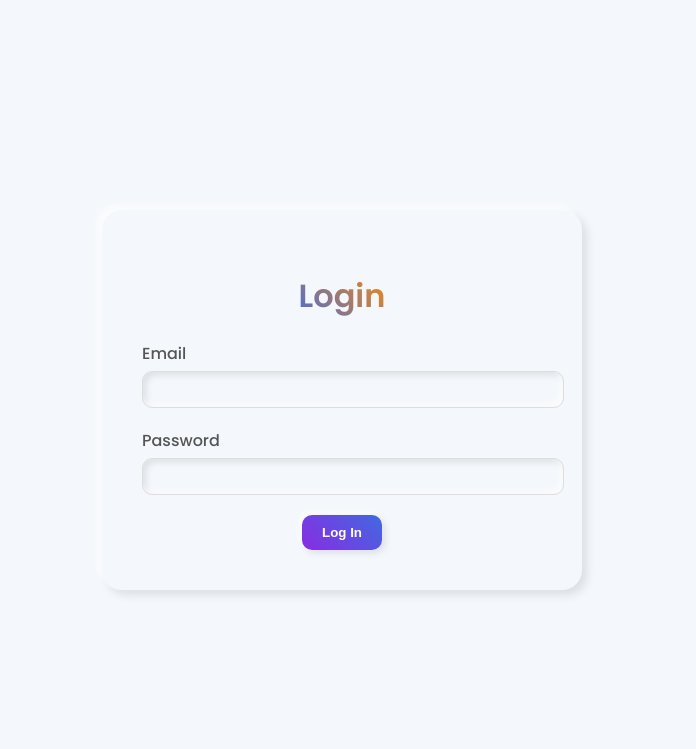
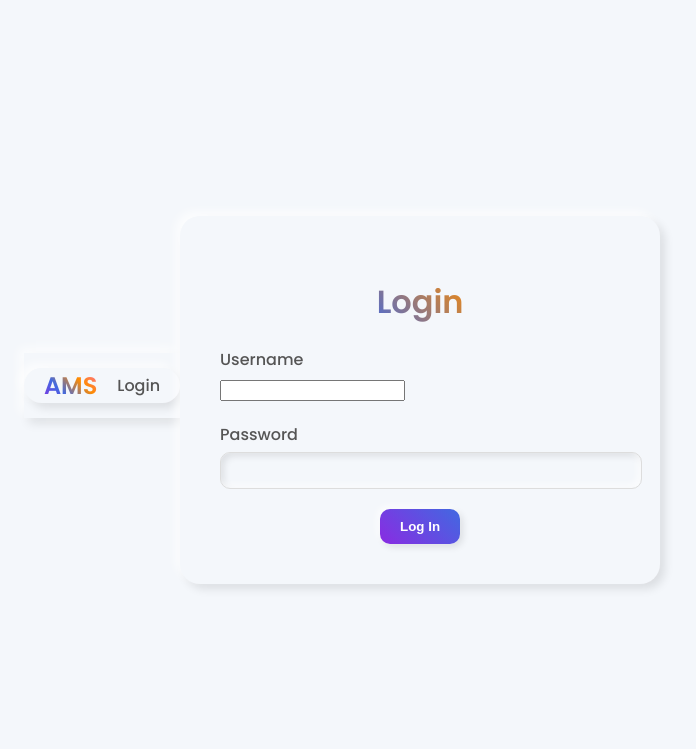
Before and after one commit to Yameen-Shaikh/AttendanceManagementSystem, a Django app: page /login/ in a window 1280 px wide. Shown: the top 749 px of the page, without its empty margins (298-994 px from the left). Run offline with Django 5.2, Linux system fonts and the light colour scheme.

Commit message:
Login issue resolved and html pages linked

```diff
--- a/ams/settings.py
+++ b/ams/settings.py
@@ -121,9 +121,7 @@
 
 STATIC_URL = 'static/'
 
-STATICFILES_DIRS = [
-    BASE_DIR / "static",
-]
+
 
 # Default primary key field type
 # https://docs.djangoproject.com/en/5.2/ref/settings/#default-auto-field
--- a/static/css/style.css
+++ b/core/static/css/style.css
@@ -95,3 +95,93 @@
     font-weight: 600;
     box-shadow: -3px -3px 7px rgba(255, 255, 255, 0.7), 3px 3px 7px rgba(0, 0, 0, 0.1);
 }
+
+.btn-secondary {
+    background: #F4F7FB;
+    color: #333;
+    padding: 10px 20px;
+    border: 1px solid #ddd;
+    border-radius: 10px;
+    cursor: pointer;
+    font-weight: 600;
+    box-shadow: -3px -3px 7px rgba(255, 255, 255, 0.7), 3px 3px 7px rgba(0, 0, 0, 0.1);
+}
+
+.progress-bar {
+    background: #E0E0E0;
+    border-radius: 10px;
+    overflow: hidden;
+    width: 100%;
+    height: 20px;
+    margin-top: 10px;
+}
+
+.progress {
+    background: linear-gradient(45deg, #8A2BE2, #4169E1);
+    height: 100%;
+}
+
+.messages {
+    list-style: none;
+    padding: 0;
+    margin: 0 0 20px 0;
+}
+
+.messages .error {
+    color: #dc3545;
+    background-color: #f8d7da;
+    border-color: #f5c6cb;
+    padding: 10px;
+    border-radius: 5px;
+}
+
+.navbar {
+    background: #F4F7FB;
+    padding: 15px 0;
+    box-shadow: -5px -5px 10px rgba(255, 255, 255, 0.7), 5px 5px 10px rgba(0, 0, 0, 0.1);
+    margin-bottom: 30px;
+}
+
+.navbar .container {
+    display: flex;
+    justify-content: space-between;
+    align-items: center;
+    max-width: 960px;
+    margin: 0 auto;
+    padding: 0 20px;
+}
+
+.navbar-brand {
+    font-size: 24px;
+    font-weight: 600;
+    text-decoration: none;
+}
+
+.navbar-nav {
+    list-style: none;
+    margin: 0;
+    padding: 0;
+    display: flex;
+}
+
+.nav-item {
+    margin-left: 20px;
+}
+
+.nav-link {
+    text-decoration: none;
+    color: #555;
+    font-weight: 500;
+    transition: color 0.3s ease;
+}
+
+.nav-link:hover {
+    color: #8A2BE2;
+}
+
+.main-content {
+    display: flex;
+    justify-content: center;
+    align-items: center;
+    min-height: calc(100vh - 100px); /* Adjust based on navbar height */
+}
--- /dev/null
+++ b/core/templates/base.html
@@ -0,0 +1,39 @@
+{% load static %}
+<!DOCTYPE html>
+<html lang="en">
+<head>
+    <meta charset="UTF-8">
+    <meta name="viewport" content="width=device-width, initial-scale=1.0">
+    <title>{% block title %}AMS{% endblock %}</title>
+    <link rel="stylesheet" href="{% static 'css/style.css' %}">
+    <link rel="preconnect" href="https://fonts.googleapis.com">
+    <link rel="preconnect" href="https://fonts.gstatic.com" crossorigin>
+    <link href="https://fonts.googleapis.com/css2?family=Poppins:wght@400;500;600&display=swap" rel="stylesheet">
+</head>
+<body>
+    <nav class="navbar">
+        <div class="container">
+            <a class="navbar-brand gradient-text" href="/">AMS</a>
+            <ul class="navbar-nav">
+                {% if user.is_authenticated %}
+                    <li class="nav-item">
+                        <a class="nav-link" href="{% url 'profile' %}">Profile</a>
+                    </li>
+                    <li class="nav-item">
+                        <a class="nav-link" href="{% url 'logout' %}">Logout</a>
+                    </li>
+                {% else %}
+                    <li class="nav-item">
+                        <a class="nav-link" href="{% url 'login' %}">Login</a>
+                    </li>
+                {% endif %}
+            </ul>
+        </div>
+    </nav>
+
+    <div class="main-content">
+        {% block content %}
+        {% endblock %}
+    </div>
+</body>
+</html>
--- a/core/templates/core/login.html
+++ b/core/templates/core/login.html
@@ -1,23 +1,22 @@
-{% load static %}
-<!DOCTYPE html>
-<html lang="en">
-<head>
-    <meta charset="UTF-8">
-    <meta name="viewport" content="width=device-width, initial-scale=1.0">
-    <title>Login</title>
-    <link rel="stylesheet" href="{% static 'css/style.css' %}">
-    <link rel="preconnect" href="https://fonts.googleapis.com">
-    <link rel="preconnect" href="https://fonts.gstatic.com" crossorigin>
-    <link href="https://fonts.googleapis.com/css2?family=Poppins:wght@400;500;600&display=swap" rel="stylesheet">
-</head>
-<body>
+{% extends 'base.html' %}
+
+{% block title %}Login{% endblock %}
+
+{% block content %}
 <div class="card">
     <h1 class="gradient-text">Login</h1>
+    {% if messages %}
+        <ul class="messages">
+            {% for message in messages %}
+                <li{% if message.tags %} class="{{ message.tags }}"{% endif %}>{{ message }}</li>
+            {% endfor %}
+        </ul>
+    {% endif %}
     <form method="post">
         {% csrf_token %}
         <div class="form-group">
-                <label for="email">Email</label>
-                <input type="email" name="email" id="email" required>
+            <label for="username">Username</label>
+            <input type="text" name="username" id="username" required>
         </div>
         <div class="form-group">
             <label for="password">Password</label>
@@ -26,5 +25,4 @@
         <button type="submit" class="btn-primary">Log In</button>
     </form>
 </div>
-</body>
-</html>
+{% endblock %}
--- a/core/urls.py
+++ b/core/urls.py
@@ -2,7 +2,13 @@
 from . import views
 
 urlpatterns = [
+    path('dashboard/', views.teacher_dashboard, name='teacher_dashboard'),
     path('course/<int:course_id>/generate-qr/', views.generate_qr_code, name='generate_qr_code'),
+    path('course/<int:course_id>/report/', views.view_report, name='view_report'),
     path('mark-attendance/', views.mark_attendance, name='mark_attendance'),
     path('login/', views.login_view, name='login'),
+    path('student/dashboard/', views.student_dashboard, name='student_dashboard'),
+    path('student/scan-qr/', views.scan_qr_code, name='scan_qr_code'),
+    path('profile/', views.profile, name='profile'),
+    path('logout/', views.logout_view, name='logout'),
 ]
--- a/core/views.py
+++ b/core/views.py
@@ -8,6 +8,7 @@
 import json
 from django.contrib.auth import authenticate, login
 from django.contrib import messages
+from django.views.decorators.csrf import csrf_protect, ensure_csrf_cookie
 
 @login_required
 def generate_qr_code(request, course_id):
@@ -62,18 +63,76 @@
     except Exception as e:
         return JsonResponse({'success': False, 'message': str(e)})
 
+@ensure_csrf_cookie
+@csrf_protect
 def login_view(request):
+    if request.user.is_authenticated:
+        if request.user.role == 'Teacher':
+            return redirect('teacher_dashboard')
+        elif request.user.role == 'Student':
+            return redirect('student_dashboard')
+        else:
+            return redirect('/admin/')
+
     if request.method == 'POST':
-        email = request.POST.get('email')
+        username = request.POST.get('username')
         password = request.POST.get('password')
-        try:
-            user = CustomUser.objects.get(email=email)
-            user = authenticate(request, username=user.username, password=password)
-            if user is not None:
-                login(request, user)
-                return redirect('/dashboard/') # Redirect to a success page.
+        user = authenticate(request, username=username, password=password)
+        if user is not None:
+            login(request, user)
+            if user.role == 'Teacher':
+                return redirect('teacher_dashboard')
+            elif user.role == 'Student':
+                return redirect('student_dashboard')
             else:
-                messages.error(request, 'Invalid email or password.')
-        except CustomUser.DoesNotExist:
-            messages.error(request, 'Invalid email or password.')
+                return redirect('/admin/')
+        else:
+            messages.error(request, 'Invalid username or password.')
     return render(request, 'core/login.html')
+
+@login_required
+def teacher_dashboard(request):
+    if request.user.role != 'Teacher':
+        return HttpResponseForbidden("You are not authorized to view this page.")
+    courses = Course.objects.filter(teacher=request.user)
+    return render(request, 'core/teacher_dashboard.html', {'courses': courses})
+
+@login_required
+def view_report(request, course_id):
+    course = get_object_or_404(Course, pk=course_id)
+    if request.user.role != 'Teacher' or request.user != course.teacher:
+        return HttpResponseForbidden("You are not authorized to view this report.")
+    # Placeholder for report generation logic
+    return render(request, 'core/view_report.html', {'course': course})
+
+@login_required
+def student_dashboard(request):
+    if request.user.role != 'Student':
+        return HttpResponseForbidden("You are not authorized to view this page.")
+
+    enrolled_courses = request.user.enrolled_courses.all()
+    enrollments = []
+    for course in enrolled_courses:
+        total_lectures = Attendance.objects.filter(course=course).values('lecture_date').distinct().count()
+        attended_lectures = Attendance.objects.filter(course=course, student=request.user, is_present=True).count()
+        attendance_percentage = (attended_lectures / total_lectures) * 100 if total_lectures > 0 else 0
+        enrollments.append({
+            'course': course,
+            'attendance_percentage': round(attendance_percentage)
+        })
+
+    return render(request, 'core/student_dashboard.html', {'enrollments': enrollments})
+
+@login_required
+def scan_qr_code(request):
+    return render(request, 'core/scan_qr.html')
+
+@login_required
+def profile(request):
+    return render(request, 'core/profile.html')
+
+from django.contrib.auth import logout
+
+def logout_view(request):
+    logout(request)
+    return redirect('login')
```
Also changed, not shown: core/admin.py (+9 -2 lines), core/models.py (+3 -23 lines), core/templates/core/generate_qr.html (added, +25 -0 lines), core/templates/core/profile.html (added, +20 -0 lines), core/templates/core/scan_qr.html (added, +44 -0 lines), core/templates/core/teacher_dashboard.html (added, +17 -0 lines), core/templates/core/view_report.html (added, +11 -0 lines), gemini.md (+4 -9 lines), core/migrations/0001_initial.py, core/migrations/0002_alter_customuser_email.py (deleted). Lines whose indentation alone changed are shown as unchanged.
